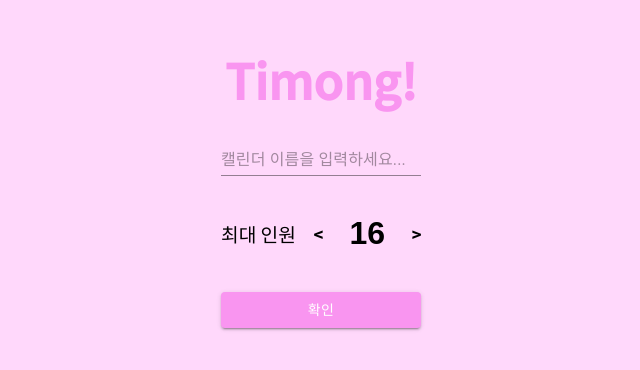
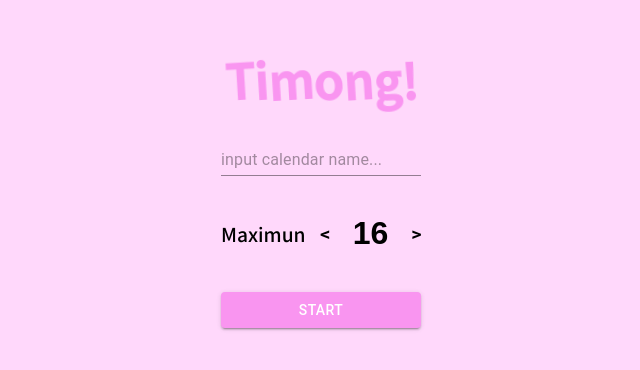
Before and after one commit to rkskekzzz/timong, a React (Create React App) app in the folder frontend/: page / in a window 1280 px wide. Shown: the part 214-584 px from the top of the page, without its empty margins (319-959 px from the left). Built offline with nearby package versions, Linux system fonts and the light colour scheme.

Commit message:
Style : 시작하는 애니메이션 수정

```diff
--- a/frontend/src/Components/Starter/Starter.styled.ts
+++ b/frontend/src/Components/Starter/Starter.styled.ts
@@ -15,10 +15,23 @@ const down = keyframes`
     transform: translateY(0px) rotate(-6deg);
   }
   100% {
-    transform-origin: 0 100%;
-    transform: translateY(0px) rotate(0deg) rotateX(90deg);
+    transform: translateY(0px) rotate(1deg);
   }
+`;
 
+const shake = keyframes`
+  0% {
+    transform: rotate(1deg);
+  }
+  50%, 100% {
+    transform: rotate(0deg);
+  }
+  25% {
+    transform: rotate(5deg);
+  }
+  75% {
+    transform: rotate(-5deg);
+  }
 `;
 
 const Starter = styled.div`
@@ -51,9 +64,15 @@ const StarterModalButton = styled(Button)`
 const StarterModalTitle = styled.span`
   font-size: 3rem;
   font-weight: bold;
+  .t {
+    position: absolute;
+    animation: ${down} ease-out 3s, ${shake} linear infinite 3s;
+    animation-delay: 0ms, 3s;
+  }
   b {
     position: absolute;
-    animation: ${down} ease-out 3s;
+    animation: ${shake} linear infinite 3s;
+    animation-delay: 3s;
   }
   i {
     color: transparent;
--- a/frontend/src/Components/Starter/Starter.tsx
+++ b/frontend/src/Components/Starter/Starter.tsx
@@ -82,7 +82,7 @@ const StarterInputs = () => {
         error={isEmpty ? true : false}
         autoComplete="false"
         id="calendarName"
-        placeholder="캘린더 이름을 입력하세요..."
+        placeholder="input calendar name..."
         value={formik.values.calendarName}
         onChange={formik.handleChange}
         sx={{ width: '100%' }}
@@ -92,7 +92,7 @@ const StarterInputs = () => {
         onTouchStart={handleTouchStart}
         onTouchMove={handleTouchMove}
       >
-        <span>최대 인원</span>
+        <span>Maximun </span>
         <p onClick={handleSubValue}>{'<'}</p>
         <input autoComplete="false" value={value} onChange={handleValue} />
         <p onClick={handleAddValue}>{'>'}</p>
@@ -103,8 +103,7 @@ const StarterInputs = () => {
         color="primary"
         sx={{ bgcolor: 'Background.paper' }}
       >
-        {/* <Styled.ModalBoxSpan>확인</Styled.ModalBoxSpan> */}
-        확인
+        Start
       </Styled.StarterModalButton>
     </Styled.StarterModalForm>
   );
@@ -114,7 +113,7 @@ const Starter = () => {
   return (
     <Styled.Starter style={{ background: themes.main.background }}>
       <Styled.StarterModalTitle style={{ color: themes.main.theme }}>
-        <b>T</b>
+        <b className="t">T</b>
         <i>T</i>
         <b>i</b>
         <i>i</i>
```
